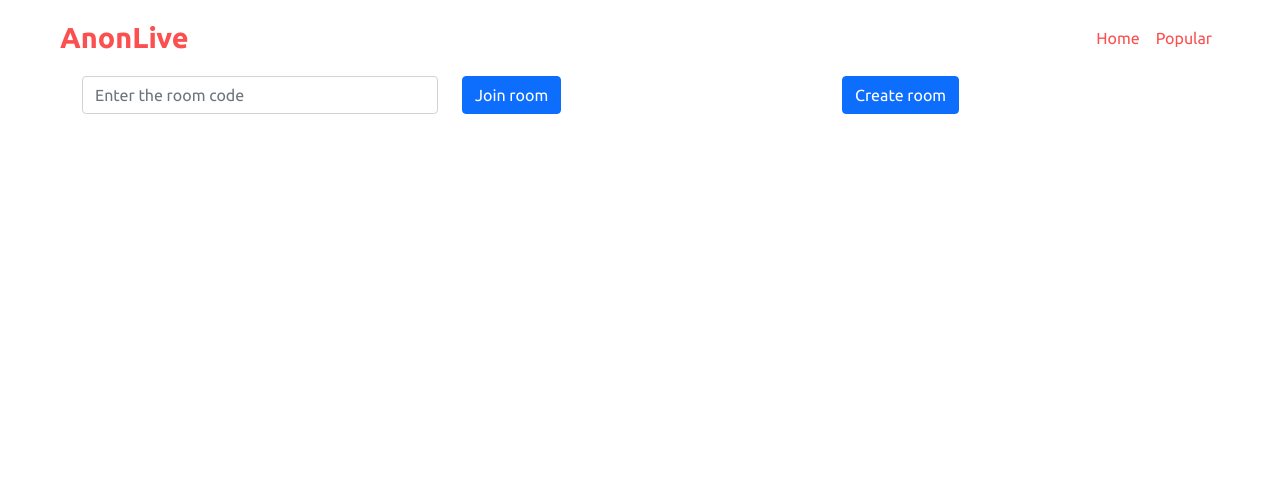
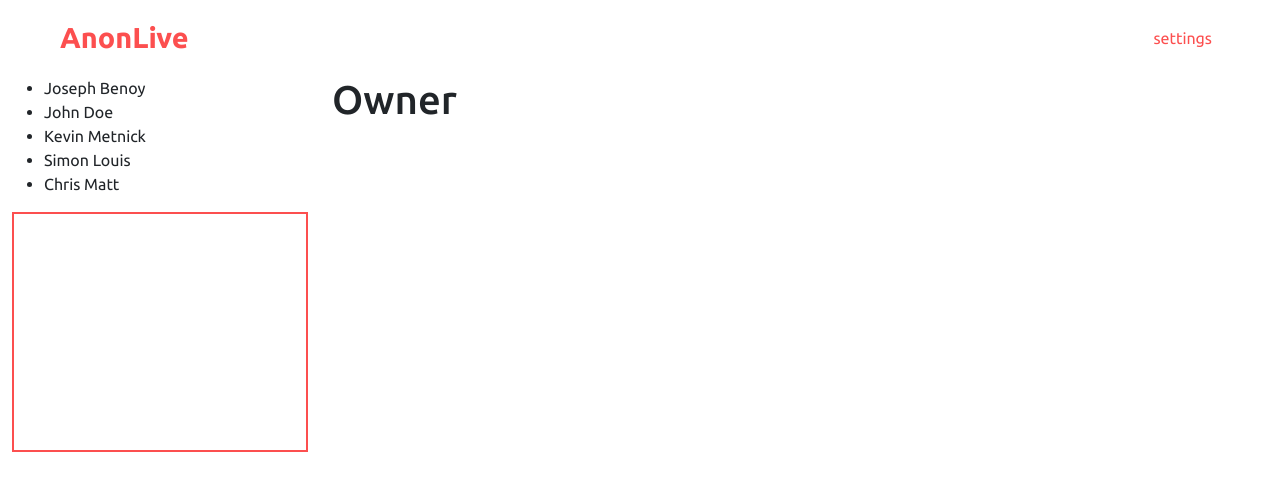
Before and after one commit to joseph-benoy/anonlive, a React (Create React App) app in the folder ui/: page /chat in a window 1280 px wide. Shown: the top 490 px of the page. Built offline with nearby package versions, Linux system fonts and the light colour scheme.

Commit message:
added member and owner pages

```diff
--- /dev/null
+++ b/ui/public/dummy/members.json
@@ -0,0 +1,7 @@
+[
+    "Joseph Benoy",
+    "John Doe",
+    "Kevin Metnick",
+    "Simon Louis",
+    "Chris Matt"
+]
--- /dev/null
+++ b/ui/src/pages/Room/owner/Room.scss
@@ -0,0 +1,4 @@
+.chatNotificationBox{
+    border: 2px solid var(--red);
+    height: 15rem;
+}
--- /dev/null
+++ b/ui/src/pages/Room/owner/index.tsx
@@ -0,0 +1,67 @@
+import "./Room.scss";
+import React, { useEffect, useState } from "react";
+import { Navbar,Container,Nav, Row, Col } from "react-bootstrap";
+import axios from "axios";
+const Owner:React.FC = ():JSX.Element=>{
+    const [members,setMembers] = useState<Array<string>>();
+    useEffect(()=>{
+        const loadMembers = async()=>{
+            try{
+                const res = await axios.get("/dummy/members.json");
+                setMembers(res.data);
+            }
+            catch(e){
+                alert("Couldnt fetch members");
+            }
+        }
+        loadMembers();
+    },[]);
+    return(
+        <>
+            <header>
+                <Navbar bg="light" expand="lg" sticky="top">
+                    <Container fluid>
+                        <Navbar.Brand href="/home" className="logo">AnonLive</Navbar.Brand>
+                        <Navbar.Toggle />
+                        <Navbar.Collapse>
+                        <Nav className="ms-auto">
+                            <Nav.Link>settings</Nav.Link>
+                        </Nav>
+                        </Navbar.Collapse>
+                    </Container>
+                </Navbar>
+            </header>
+            <main>
+                <Container fluid>
+                    <Row>
+                        <Col lg={3}>
+                            <Row>
+                                <Col lg={12}>
+                                    <ul>
+                                        {
+                                            members?.map((item:string)=>(
+                                                <li>{item}</li>
+                                            ))
+                                        }
+                                    </ul>
+                                </Col>
+                            </Row>
+                            <Row>
+                                <Col lg={12}>
+                                    <div className="chatNotificationBox">
+
+                                    </div>
+                                </Col>
+                            </Row>
+                        </Col>
+                        <Col lg={9}>
+                                <h1>Owner</h1>
+                        </Col>
+                    </Row>
+                </Container>
+            </main>
+        </>
+    );
+}
+
+export default Owner;
--- a/ui/src/routes/index.tsx
+++ b/ui/src/routes/index.tsx
@@ -1,6 +1,7 @@
 import Chat from "../pages/chat/Chat";
 import ChatSettings from "../pages/chatSettings";
 import Home from "../pages/home";
+import Owner from "../pages/Room/owner";
 const routes = [
     {
         path:"/",
@@ -12,7 +13,7 @@
     },
     {
         path:"chat",
-        element:<Chat/>,
+        element:<Owner/>,
     },
     {
         path:"chat/new",
```
Also changed, not shown: ui/src/pages/Room/index.tsx (deleted, +0 -11 lines), ui/src/pages/Room/member/index.tsx (added, +67 -0 lines), ui/src/pages/Room/member/Room.scss (added).
